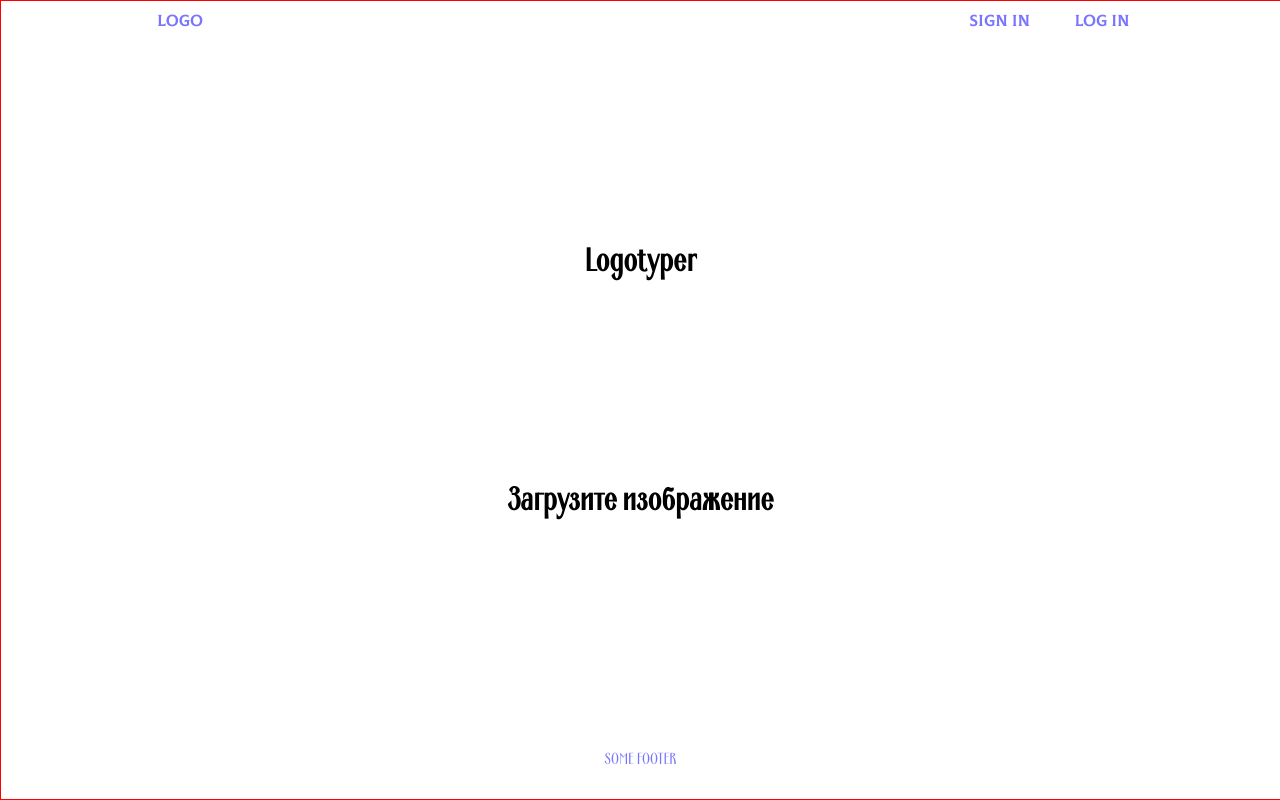
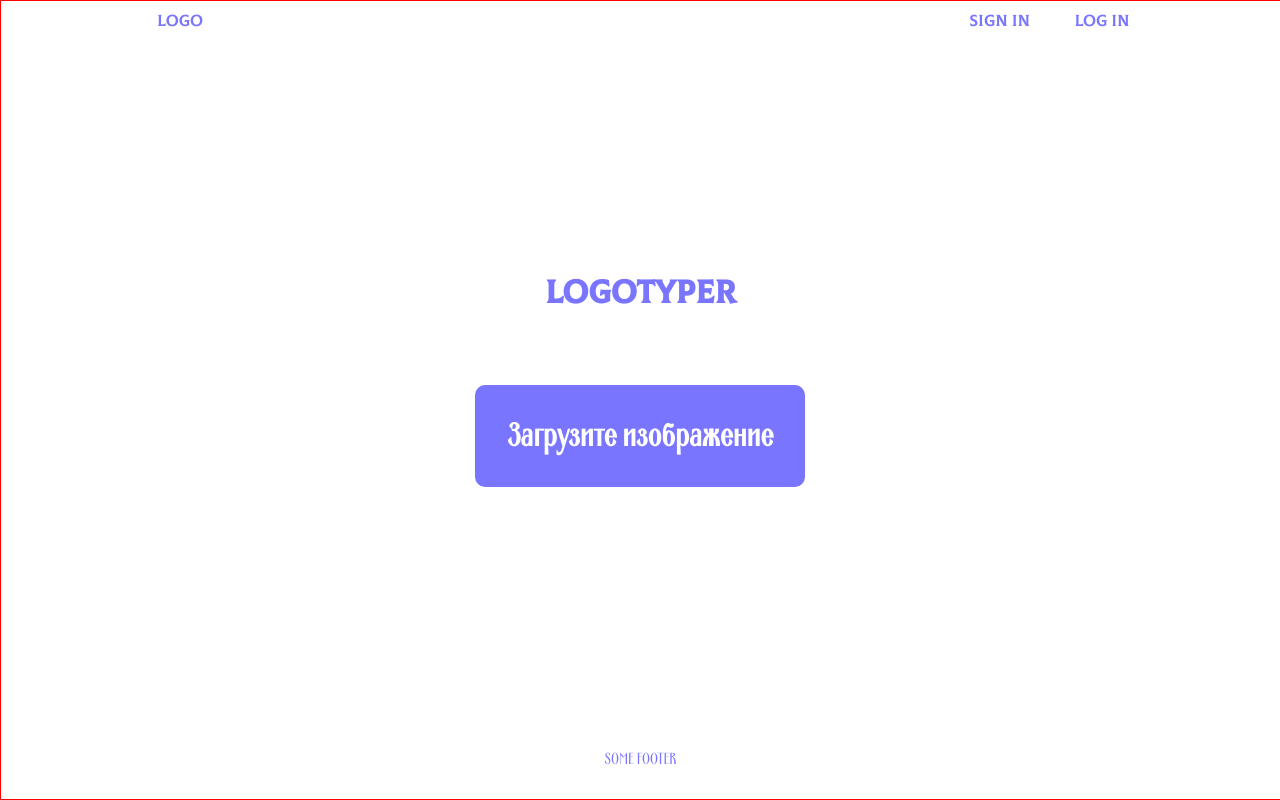
Before and after one commit to MarneusAugustusCalgar1989/editor_helper, a React (Create React App) app: page /logotyper in a window 1280 px wide. Built offline with nearby package versions, Linux system fonts and the light colour scheme.

Commit message:
Make some style for Logotyper

```diff
--- a/src/index.css
+++ b/src/index.css
@@ -357,9 +357,21 @@ footer {
   cursor: pointer;
 }
 
-.logotyper_input {
-  background-color: red;
-  width: max-content;
+.module_header {
+  font-family: Colus;
+  color: var(--accent_purple);
+}
+
+.image_loader_wrapper {
+  margin-top: -20svh;
+  padding: 2rem;
+  background: var(--accent_purple);
+  color: var(--main_bg);
+  border-radius: 10px;
+  & > h1 {
+    font-family: Ardeco;
+    cursor: pointer;
+  }
 }
 
 .image_converter_result {
@@ -373,6 +385,7 @@ footer {
 }
 .image_converter_result img {
   width: 60%;
+
   max-width: 1920px;
   min-width: 300px;
 }
--- a/src/pages/Logotyper.jsx
+++ b/src/pages/Logotyper.jsx
@@ -63,9 +63,9 @@ const Logotyper = () => {
   };
 
   return (
-    <div className='App'>
+    <div className='App '>
       <Wrapper>
-        <h1>Logotyper</h1>
+        <h1 className='module_header'>Logotyper</h1>
         {showModal && <ModalWindow progress={uploadProgress} />}
         {imgLoaded && (
           <>
@@ -97,9 +97,7 @@ const Logotyper = () => {
                 setInputHandle('input');
               }}
             >
-              <h1 style={{ fontFamily: 'Ardeco', cursor: 'pointer' }}>
-                Загрузите изображение
-              </h1>
+              <h1>Загрузите изображение</h1>
             </div>
 
             <form style={{ display: 'none' }}>
```
